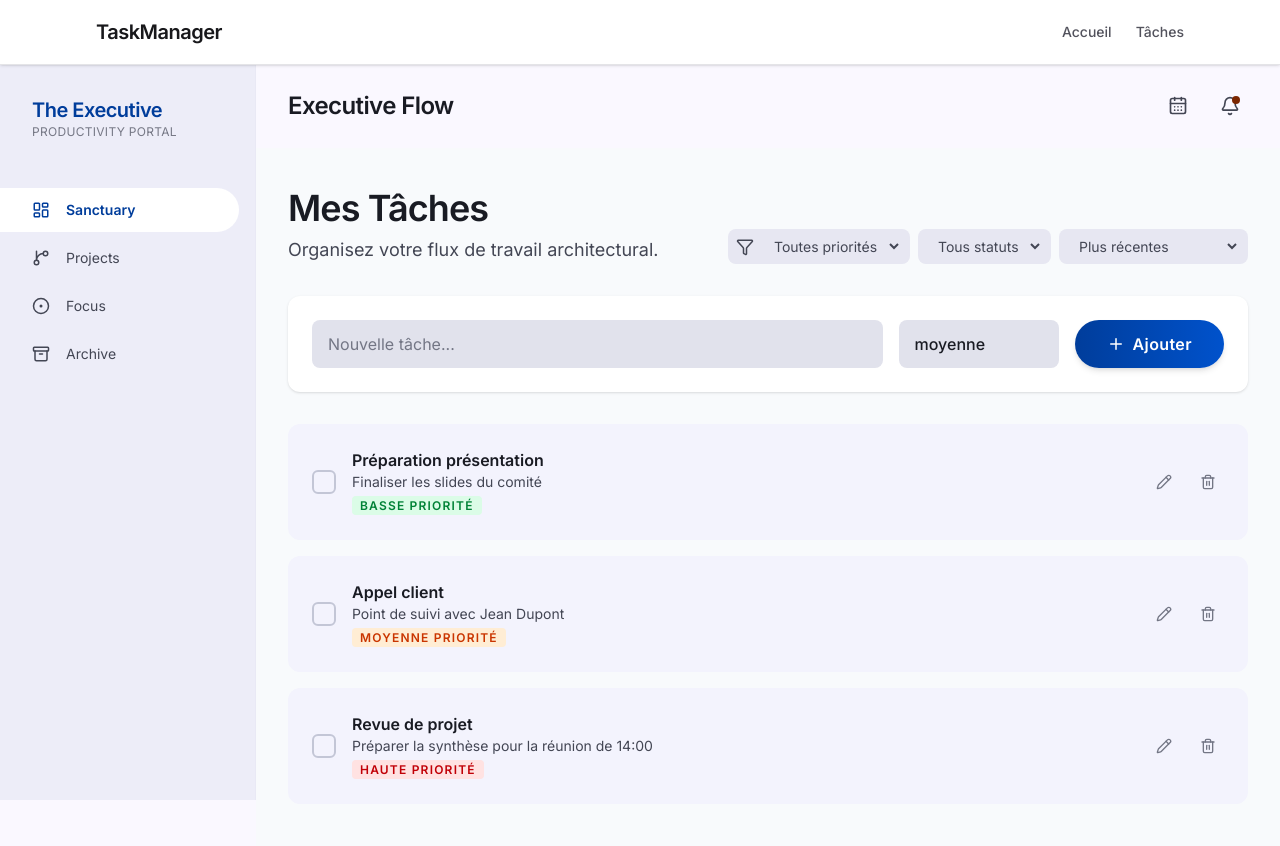
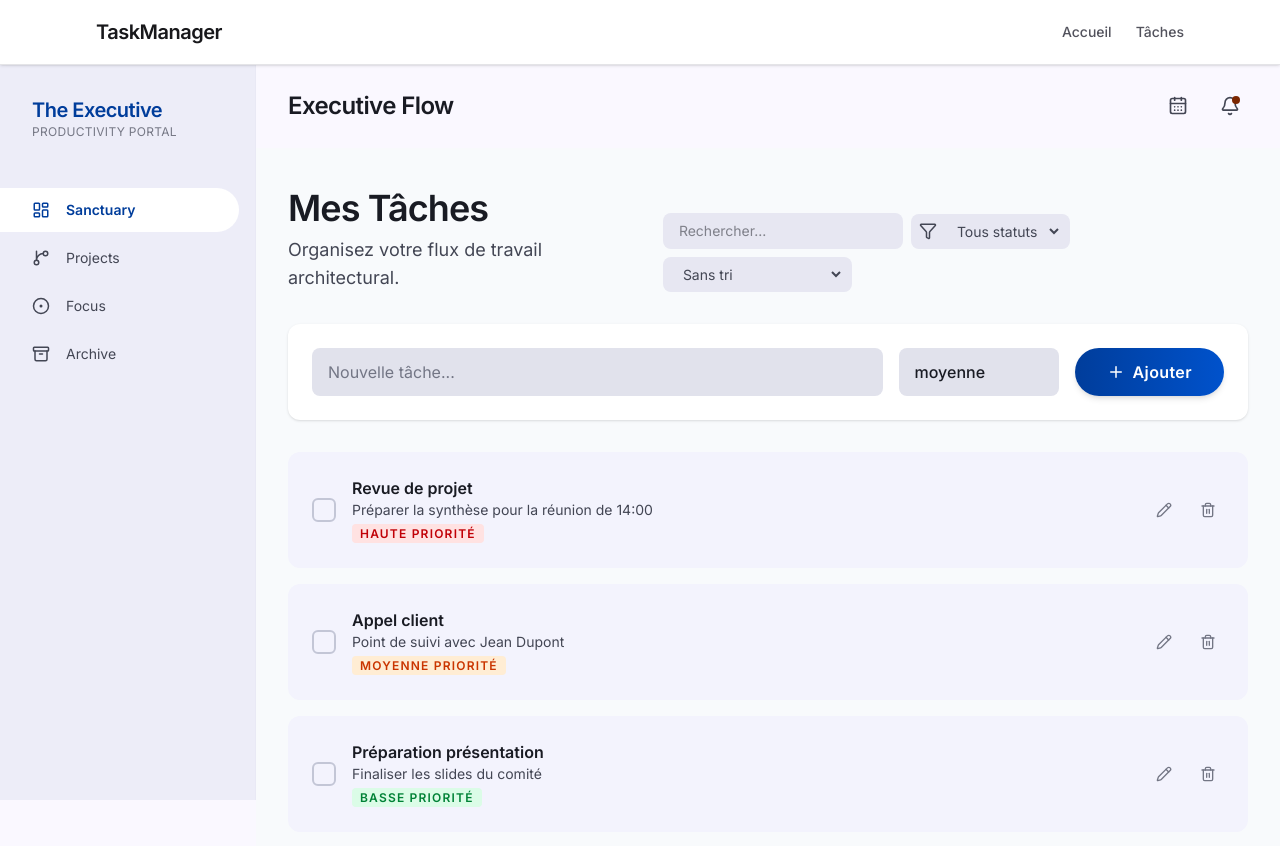
Before and after one commit to Wysath/taskmanager, a Next.js app: page / in a window 1280 px wide. Shown: the top 846 px of the page. Built offline with nearby package versions, Linux system fonts and the light colour scheme.

Commit message:
feat: ajout du composant SearchBar

```diff
--- a/src/app/page.js
+++ b/src/app/page.js
@@ -1,6 +1,6 @@
 "use client";
 
-import { useMemo, useState } from "react";
+import { useState } from "react";
 import {
   Archive,
   Bell,
@@ -15,6 +15,7 @@ import {
 } from "lucide-react";
 import AddTaskForm from "../components/AddTaskForm";
 import TaskList from "../components/TaskList";
+import SearchBar from "../components/SearchBar";
 
 const initialTaskItems = [
   {
@@ -40,71 +41,77 @@ const initialTaskItems = [
   },
 ];
 
+
 export default function Home() {
-  const [taskItems, setTaskItems] = useState(initialTaskItems);
-  const [priorityFilter, setPriorityFilter] = useState("toutes");
-  const [statusFilter, setStatusFilter] = useState("toutes");
-  const [sortMode, setSortMode] = useState("recent");
+  // --- États principaux ---
+  const [tasks, setTasks] = useState(initialTaskItems);
+  const [searchQuery, setSearchQuery] = useState("");
+  const [statusFilter, setStatusFilter] = useState("all"); // 'all', 'active', 'completed'
+  const [prioritySort, setPrioritySort] = useState("none"); // 'none', 'highToLow', 'lowToHigh'
   const [editingTaskId, setEditingTaskId] = useState(null);
   const [draftTaskTitle, setDraftTaskTitle] = useState("");
   const [pendingDeleteTaskId, setPendingDeleteTaskId] = useState(null);
   const priorityOrder = { haute: 3, moyenne: 2, basse: 1 };
 
-  // Construit la liste visible en fonction des filtres et du tri
-  const visibleTaskItems = useMemo(() => {
-    const filteredTasks = taskItems.filter((taskItem) => {
-      const matchesPriority =
-        priorityFilter === "toutes" || taskItem.priority === priorityFilter;
-      const matchesStatus =
-        statusFilter === "toutes" ||
-        (statusFilter === "actives" && !taskItem.completed) ||
-        (statusFilter === "completees" && taskItem.completed);
-      return matchesPriority && matchesStatus;
+  // --- Logique de filtrage et triage ---
+  //
+  // Calcul de la liste finale à afficher :
+  // 1. Filtrer par texte (recherche)
+  // 2. Filtrer par statut (active/completed)
+  // 3. Trier par priorité
+  //
+  // Cette variable est recalculée à chaque rendu.
+  const filteredAndSortedTasks = tasks
+    // 1. Filtrer par texte (recherche)
+    .filter((task) => {
+      if (!searchQuery.trim()) return true;
+      const q = searchQuery.trim().toLowerCase();
+      return (
+        task.title.toLowerCase().includes(q) ||
+        (task.description && task.description.toLowerCase().includes(q))
+      );
+    })
+    // 2. Filtrer par statut
+    .filter((task) => {
+      if (statusFilter === "all") return true;
+      if (statusFilter === "active") return !task.completed;
+      if (statusFilter === "completed") return task.completed;
+      return true;
     });
 
-    return [...filteredTasks].sort((taskA, taskB) => {
-      if (sortMode === "priority_desc") {
-        return priorityOrder[taskB.priority] - priorityOrder[taskA.priority];
-      }
-      if (sortMode === "priority_asc") {
-        return priorityOrder[taskA.priority] - priorityOrder[taskB.priority];
-      }
-      if (sortMode === "title_asc") {
-        return taskA.title.localeCompare(taskB.title, "fr");
-      }
-      if (sortMode === "title_desc") {
-        return taskB.title.localeCompare(taskA.title, "fr");
-      }
-      return taskB.id - taskA.id;
-    });
-  }, [taskItems, priorityFilter, statusFilter, sortMode]);
+  // 3. Trier par priorité
+  let finalTasks = [...filteredAndSortedTasks];
+  if (prioritySort === "highToLow") {
+    finalTasks.sort((a, b) => priorityOrder[b.priority] - priorityOrder[a.priority]);
+  } else if (prioritySort === "lowToHigh") {
+    finalTasks.sort((a, b) => priorityOrder[a.priority] - priorityOrder[b.priority]);
+  }
+
+  // --- Fonctions de gestion ---
 
   // Bascule l'etat complete d'une tache
   const handleToggleTask = (targetTaskId) => {
-    setTaskItems((currentTaskItems) =>
-      currentTaskItems.map((taskItem) =>
-        taskItem.id === targetTaskId
-          ? { ...taskItem, completed: !taskItem.completed }
-          : taskItem
+    setTasks((currentTasks) =>
+      currentTasks.map((task) =>
+        task.id === targetTaskId ? { ...task, completed: !task.completed } : task
       )
     );
   };
 
   // Supprime une tache de la liste
   const handleDeleteTask = (targetTaskId) => {
-    setTaskItems((currentTaskItems) =>
-      currentTaskItems.filter((taskItem) => taskItem.id !== targetTaskId)
+    setTasks((currentTasks) =>
+      currentTasks.filter((task) => task.id !== targetTaskId)
     );
   };
 
   // Ajoute une nouvelle tache avec titre et priorite
   const handleAddTask = ({ title, priority }) => {
-    setTaskItems((currentTaskItems) => {
+    setTasks((currentTasks) => {
       const nextId =
-        currentTaskItems.length > 0
-          ? Math.max(...currentTaskItems.map((taskItem) => taskItem.id)) + 1
+        currentTasks.length > 0
+          ? Math.max(...currentTasks.map((task) => task.id)) + 1
           : 1;
-
       return [
         {
           id: nextId,
@@ -113,14 +120,14 @@ export default function Home() {
           priority,
           completed: false,
         },
-        ...currentTaskItems,
+        ...currentTasks,
       ];
     });
   };
 
   // Ouvre la modale d'edition
   const handleEditTask = (targetTaskId) => {
-    const targetTask = taskItems.find((taskItem) => taskItem.id === targetTaskId);
+    const targetTask = tasks.find((task) => task.id === targetTaskId);
     if (!targetTask) return;
     setEditingTaskId(targetTaskId);
     setDraftTaskTitle(targetTask.title);
@@ -136,10 +143,9 @@ export default function Home() {
   const handleConfirmEditTask = () => {
     const nextTitle = draftTaskTitle.trim();
     if (!nextTitle || editingTaskId == null) return;
-
-    setTaskItems((currentTaskItems) =>
-      currentTaskItems.map((taskItem) =>
-        taskItem.id === editingTaskId ? { ...taskItem, title: nextTitle } : taskItem
+    setTasks((currentTasks) =>
+      currentTasks.map((task) =>
+        task.id === editingTaskId ? { ...task, title: nextTitle } : task
       )
     );
     handleCancelEditTask();
@@ -236,7 +242,7 @@ export default function Home() {
         </header>
 
         <div className="mx-auto w-full max-w-5xl space-y-12 px-4 py-10 sm:px-6 lg:px-8">
-          <header className="mb-8 flex items-end justify-between">
+          <header className="mb-8 flex flex-col gap-4 sm:flex-row sm:items-end sm:justify-between">
             <div>
               <h3 className="text-4xl font-extrabold tracking-tight text-on-surface">
                 Mes Tâches
@@ -246,55 +252,36 @@ export default function Home() {
               </p>
             </div>
             <div className="flex flex-wrap items-center gap-2">
+              <SearchBar value={searchQuery} onChange={setSearchQuery} />
               <div className="flex items-center gap-2 rounded-lg bg-surface-container-high px-2 py-1 text-on-surface-variant">
                 <Filter size={18} aria-hidden="true" />
-                <label htmlFor="priority-filter" className="sr-only">
-                  Filtrer par priorité
-                </label>
-                <select
-                  id="priority-filter"
-                  value={priorityFilter}
-                  onChange={(event) => setPriorityFilter(event.target.value)}
-                  className="cursor-pointer rounded-md bg-transparent px-2 py-1 text-sm focus:outline-none"
-                >
-                  <option value="toutes">Toutes priorités</option>
-                  <option value="haute">Haute</option>
-                  <option value="moyenne">Moyenne</option>
-                  <option value="basse">Basse</option>
-                </select>
-              </div>
-
-              <div className="rounded-lg bg-surface-container-high px-2 py-1 text-on-surface-variant">
                 <label htmlFor="status-filter" className="sr-only">
                   Filtrer par statut
                 </label>
                 <select
                   id="status-filter"
                   value={statusFilter}
-                  onChange={(event) => setStatusFilter(event.target.value)}
+                  onChange={(e) => setStatusFilter(e.target.value)}
                   className="cursor-pointer rounded-md bg-transparent px-2 py-1 text-sm focus:outline-none"
                 >
-                  <option value="toutes">Tous statuts</option>
-                  <option value="actives">Actives</option>
-                  <option value="completees">Complétées</option>
+                  <option value="all">Tous statuts</option>
+                  <option value="active">Actives</option>
+                  <option value="completed">Complétées</option>
                 </select>
               </div>
-
               <div className="rounded-lg bg-surface-container-high px-2 py-1 text-on-surface-variant">
-                <label htmlFor="sort-mode" className="sr-only">
-                  Mode de tri
+                <label htmlFor="priority-sort" className="sr-only">
+                  Trier par priorité
                 </label>
                 <select
-                  id="sort-mode"
-                  value={sortMode}
-                  onChange={(event) => setSortMode(event.target.value)}
+                  id="priority-sort"
+                  value={prioritySort}
+                  onChange={(e) => setPrioritySort(e.target.value)}
                   className="cursor-pointer rounded-md bg-transparent px-2 py-1 text-sm focus:outline-none"
                 >
-                  <option value="recent">Plus récentes</option>
-                  <option value="priority_desc">Priorité décroissante</option>
-                  <option value="priority_asc">Priorité croissante</option>
-                  <option value="title_asc">Titre A-Z</option>
-                  <option value="title_desc">Titre Z-A</option>
+                  <option value="none">Sans tri</option>
+                  <option value="highToLow">Priorité décroissante</option>
+                  <option value="lowToHigh">Priorité croissante</option>
                 </select>
               </div>
             </div>
@@ -303,7 +290,7 @@ export default function Home() {
           <AddTaskForm onAddTask={handleAddTask} />
 
           <TaskList
-            taskItems={visibleTaskItems}
+            taskItems={finalTasks}
             onToggleTask={handleToggleTask}
             onEditTask={handleEditTask}
             onDeleteTask={handleRequestDeleteTask}
@@ -315,7 +302,7 @@ export default function Home() {
       <nav className="fixed bottom-6 left-1/2 z-40 flex -translate-x-1/2 items-center justify-between rounded-full border border-white/20 bg-white/70 px-6 py-2 shadow-[0px_20px_40px_rgba(25,27,35,0.06)] backdrop-blur-xl md:hidden">
         <a
           href="#"
-          className="flex flex-col items-center rounded-full bg-gradient-to-r from-[#003d9b] to-[#0052cc] px-4 py-1 text-white"
+          className="flex flex-col items-center rounded-full bg-linear-to-r from-[#003d9b] to-[#0052cc] px-4 py-1 text-white"
         >
           <CheckSquare size={18} aria-hidden="true" />
           <span className="text-[10px] uppercase tracking-widest">Tasks</span>
--- /dev/null
+++ b/src/components/FilterBar.js
@@ -0,0 +1,33 @@
+// Composant de filtre par statut pour les tâches
+// Props : currentFilter (string), onFilterChange (function)
+
+export default function FilterBar({ currentFilter, onFilterChange }) {
+  const filters = [
+    { label: "Toutes", value: "all" },
+    { label: "Actives", value: "active" },
+    { label: "Complétées", value: "completed" },
+  ];
+
+  return (
+    <div className="flex gap-2">
+      {filters.map((filter) => {
+        const isActive = currentFilter === filter.value;
+        return (
+          <button
+            key={filter.value}
+            type="button"
+            aria-pressed={isActive}
+            onClick={() => onFilterChange(filter.value)}
+            className={
+              isActive
+                ? "bg-blue-600 text-white font-semibold px-4 py-2 rounded-lg shadow-sm transition-colors"
+                : "bg-surface-container-high text-on-surface-variant px-4 py-2 rounded-lg hover:bg-surface-container transition-colors"
+            }
+          >
+            {filter.label}
+          </button>
+        );
+      })}
+    </div>
+  );
+}
--- /dev/null
+++ b/src/components/SearchBar.js
@@ -0,0 +1,18 @@
+// Barre de recherche pour filtrer les tâches par texte
+export default function SearchBar({ value, onChange }) {
+	return (
+		<div className="flex items-center gap-2 rounded-lg bg-surface-container-high px-2 py-1">
+			<label htmlFor="search-bar" className="sr-only">
+				Rechercher une tâche
+			</label>
+			<input
+				id="search-bar"
+				type="text"
+				value={value}
+				onChange={e => onChange(e.target.value)}
+				placeholder="Rechercher..."
+				className="w-40 sm:w-56 rounded-md bg-transparent px-2 py-1 text-sm text-on-surface focus:outline-none"
+			/>
+		</div>
+	);
+}
```
